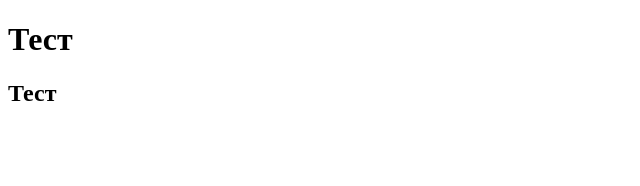
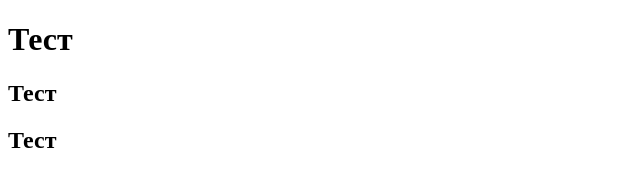
Before and after one commit to sdnazarova/task-html, a website: page src/index.html in a window 1280 px wide. Shown: the full height of the page, 0-640 px from the left. Drawn offline with Linux system fonts and the light colour scheme.

Commit message:
Задание по HTML

```diff
--- a/src/index.html
+++ b/src/index.html
@@ -6,4 +6,5 @@
     <body></body>
     <h1>Тест</h1>
         <h2>Тест</h2>
+        <h2>Тест</h2>
 </html>
```
